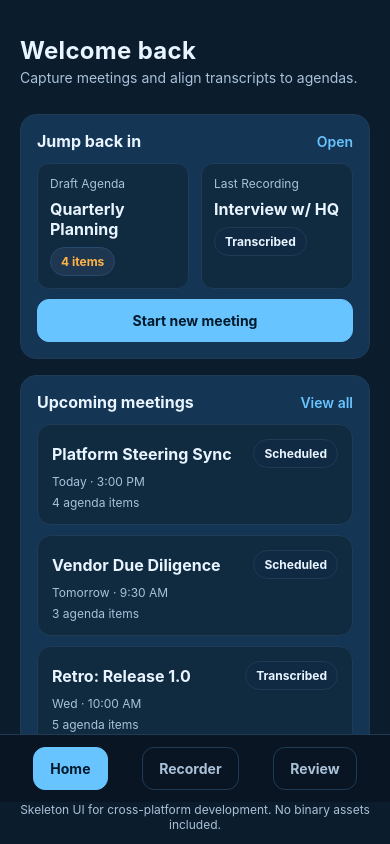
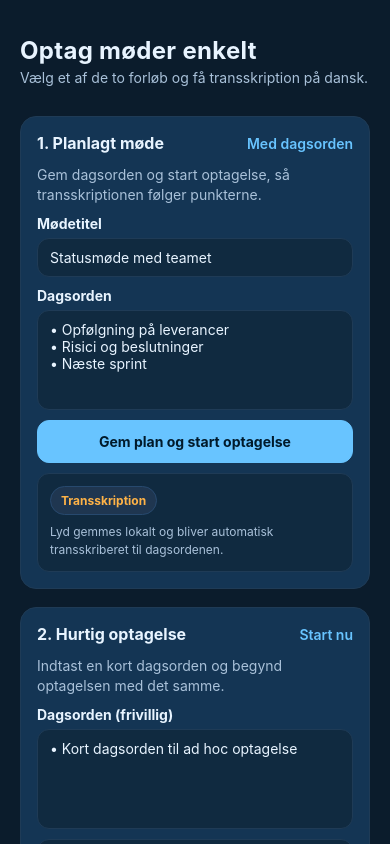
Before and after one commit to raid-consulting/Refmaster-mobile-app, a React Native app: screen / in a window 390 px wide. Built offline with nearby package versions, Linux system fonts and the light colour scheme.

Commit message:
Simplify to Danish meeting capture flows

```diff
--- a/App.tsx
+++ b/App.tsx
@@ -1,48 +1,15 @@
-import React, { useMemo, useState } from 'react';
-import { SafeAreaView, StatusBar, StyleSheet, Text, View } from 'react-native';
+import React from 'react';
+import { SafeAreaView, StatusBar, StyleSheet, View } from 'react-native';
 import { colors } from './src/theme/colors';
 import { HomeScreen } from './src/screens/HomeScreen';
-import { RecorderScreen } from './src/screens/RecorderScreen';
-import { ReviewScreen } from './src/screens/ReviewScreen';
-import { ActionButton } from './src/components/ActionButton';
-
-type TabKey = 'home' | 'recorder' | 'review';
-
-const tabCopy: Record<TabKey, string> = {
-  home: 'Home',
-  recorder: 'Recorder',
-  review: 'Review',
-};
 
 export default function App() {
-  const [tab, setTab] = useState<TabKey>('home');
-
-  const screen = useMemo(() => {
-    switch (tab) {
-      case 'recorder':
-        return <RecorderScreen />;
-      case 'review':
-        return <ReviewScreen />;
-      default:
-        return <HomeScreen />;
-    }
-  }, [tab]);
-
   return (
     <SafeAreaView style={styles.root}>
       <StatusBar barStyle="light-content" />
-      <View style={styles.screen}>{screen}</View>
-      <View style={styles.tabBar}>
-        {(['home', 'recorder', 'review'] as TabKey[]).map((key) => (
-          <ActionButton
-            key={key}
-            label={tabCopy[key]}
-            onPress={() => setTab(key)}
-            tone={tab === key ? 'primary' : 'ghost'}
-          />
-        ))}
+      <View style={styles.screen}>
+        <HomeScreen />
       </View>
-      <Text style={styles.helper}>Skeleton UI for cross-platform development. No binary assets included.</Text>
     </SafeAreaView>
   );
 }
@@ -55,19 +22,4 @@ const styles = StyleSheet.create({
   screen: {
     flex: 1,
   },
-  tabBar: {
-    flexDirection: 'row',
-    justifyContent: 'space-around',
-    paddingHorizontal: 16,
-    paddingVertical: 12,
-    backgroundColor: '#091522',
-    borderTopWidth: 1,
-    borderColor: colors.border,
-  },
-  helper: {
-    textAlign: 'center',
-    color: colors.textSecondary,
-    fontSize: 12,
-    paddingBottom: 12,
-  },
 });
--- a/src/screens/HomeScreen.tsx
+++ b/src/screens/HomeScreen.tsx
@@ -1,80 +1,74 @@
-import React from 'react';
-import { ScrollView, StyleSheet, Text, View } from 'react-native';
+import React, { useState } from 'react';
+import { ScrollView, StyleSheet, Text, TextInput, View } from 'react-native';
 import { colors } from '../theme/colors';
 import { Header } from '../components/Header';
 import { SectionCard } from '../components/SectionCard';
-import { MeetingListItem } from '../components/MeetingListItem';
 import { ActionButton } from '../components/ActionButton';
 import { Pill } from '../components/Pill';
 
-const meetings = [
-  {
-    id: '1',
-    title: 'Platform Steering Sync',
-    datetime: 'Today · 3:00 PM',
-    agendaCount: 4,
-    status: 'scheduled' as const,
-  },
-  {
-    id: '2',
-    title: 'Vendor Due Diligence',
-    datetime: 'Tomorrow · 9:30 AM',
-    agendaCount: 3,
-    status: 'scheduled' as const,
-  },
-  {
-    id: '3',
-    title: 'Retro: Release 1.0',
-    datetime: 'Wed · 10:00 AM',
-    agendaCount: 5,
-    status: 'complete' as const,
-  },
-];
+export const HomeScreen: React.FC = () => {
+  const [plannedTitle, setPlannedTitle] = useState('Statusmøde med teamet');
+  const [plannedAgenda, setPlannedAgenda] = useState(
+    '• Opfølgning på leverancer\n• Risici og beslutninger\n• Næste sprint',
+  );
+  const [quickAgenda, setQuickAgenda] = useState('• Kort dagsorden til ad hoc optagelse');
 
-export const HomeScreen: React.FC = () => (
+  return (
     <ScrollView contentContainerStyle={styles.container}>
-    <Header title="Welcome back" subtitle="Capture meetings and align transcripts to agendas." />
+      <Header title="Optag møder enkelt" subtitle="Vælg et af de to forløb og få transskription på dansk." />
 
-    <SectionCard title="Jump back in" actionLabel="Open">
-      <View style={styles.row}>
-        <View style={styles.progressCard}>
-          <Text style={styles.progressLabel}>Draft Agenda</Text>
-          <Text style={styles.progressValue}>Quarterly Planning</Text>
-          <Pill label="4 items" tone="accent" />
+      <SectionCard title="1. Planlagt møde" actionLabel="Med dagsorden">
+        <Text style={styles.helper}>Gem dagsorden og start optagelse, så transskriptionen følger punkterne.</Text>
+        <View style={styles.fieldGroup}>
+          <Text style={styles.label}>Mødetitel</Text>
+          <TextInput
+            style={styles.input}
+            placeholder="Titel for mødet"
+            placeholderTextColor={colors.textSecondary}
+            value={plannedTitle}
+            onChangeText={setPlannedTitle}
+          />
         </View>
-        <View style={styles.progressCard}>
-          <Text style={styles.progressLabel}>Last Recording</Text>
-          <Text style={styles.progressValue}>Interview w/ HQ</Text>
-          <Pill label="Transcribed" />
+        <View style={styles.fieldGroup}>
+          <Text style={styles.label}>Dagsorden</Text>
+          <TextInput
+            style={[styles.input, styles.multiline]}
+            placeholder="Tilføj punkter med linjeskift"
+            placeholderTextColor={colors.textSecondary}
+            multiline
+            value={plannedAgenda}
+            onChangeText={setPlannedAgenda}
+          />
         </View>
-      </View>
-      <ActionButton label="Start new meeting" />
-    </SectionCard>
-
-    <SectionCard title="Upcoming meetings" actionLabel="View all">
-      <View style={styles.list}>
-        {meetings.map((meeting) => (
-          <MeetingListItem key={meeting.id} {...meeting} />
-        ))}
+        <ActionButton label="Gem plan og start optagelse" />
+        <View style={styles.transcriptBox}>
+          <Pill label="Transskription" tone="accent" />
+          <Text style={styles.meta}>Lyd gemmes lokalt og bliver automatisk transskriberet til dagsordenen.</Text>
         </View>
       </SectionCard>
 
-    <SectionCard title="Recorder prep" actionLabel="Checklist">
-      <View style={styles.checklistRow}>
-        <Pill label="Mic access" tone="accent" />
-        <Text style={styles.meta}>Request permission before capturing audio.</Text>
+      <SectionCard title="2. Hurtig optagelse" actionLabel="Start nu">
+        <Text style={styles.helper}>Indtast en kort dagsorden og begynd optagelsen med det samme.</Text>
+        <View style={styles.fieldGroup}>
+          <Text style={styles.label}>Dagsorden (frivillig)</Text>
+          <TextInput
+            style={[styles.input, styles.multiline]}
+            placeholder="Skriv hvad mødet handler om"
+            placeholderTextColor={colors.textSecondary}
+            multiline
+            value={quickAgenda}
+            onChangeText={setQuickAgenda}
+          />
         </View>
-      <View style={styles.checklistRow}>
-        <Pill label="Storage" tone="accent" />
-        <Text style={styles.meta}>Files stay local until you upload for transcription.</Text>
-      </View>
-      <View style={styles.checklistRow}>
-        <Pill label="Agenda" tone="accent" />
-        <Text style={styles.meta}>Create or import agenda to enable alignment.</Text>
+        <ActionButton label="Start optagelse uden plan" tone="secondary" />
+        <View style={styles.transcriptBox}>
+          <Pill label="Live" tone="accent" />
+          <Text style={styles.meta}>Transskriptionen kører i baggrunden, og du kan tilføje noter mens der optages.</Text>
         </View>
       </SectionCard>
     </ScrollView>
   );
+};
 
 const styles = StyleSheet.create({
   container: {
@@ -82,43 +76,46 @@ const styles = StyleSheet.create({
     paddingHorizontal: 20,
     paddingTop: 24,
     paddingBottom: 48,
-    gap: 16,
+    gap: 18,
   },
-  row: {
-    flexDirection: 'row',
-    gap: 12,
+  helper: {
+    color: colors.textSecondary,
+    fontSize: 14,
+    lineHeight: 20,
   },
-  progressCard: {
-    flex: 1,
+  fieldGroup: {
+    gap: 6,
+  },
+  label: {
+    color: colors.textPrimary,
+    fontWeight: '700',
+    fontSize: 14,
+  },
+  input: {
     backgroundColor: colors.surface,
-    borderRadius: 12,
-    padding: 12,
-    borderWidth: 1,
-    borderColor: colors.border,
-    gap: 8,
-  },
-  progressLabel: {
-    color: colors.textSecondary,
-    fontSize: 12,
-  },
-  progressValue: {
-    color: colors.textPrimary,
-    fontSize: 16,
-    fontWeight: '700',
-  },
-  list: {
-    gap: 10,
-  },
-  checklistRow: {
-    backgroundColor: colors.surface,
-    padding: 12,
     borderRadius: 12,
     borderWidth: 1,
     borderColor: colors.border,
-    gap: 6,
+    color: colors.textPrimary,
+    paddingHorizontal: 12,
+    paddingVertical: 10,
+    fontSize: 14,
+  },
+  multiline: {
+    minHeight: 100,
+    textAlignVertical: 'top',
+  },
+  transcriptBox: {
+    backgroundColor: colors.surface,
+    borderRadius: 12,
+    borderWidth: 1,
+    borderColor: colors.border,
+    padding: 12,
+    gap: 8,
   },
   meta: {
     color: colors.textSecondary,
     fontSize: 12,
+    lineHeight: 18,
   },
 });
```
Lines whose indentation alone changed are shown as unchanged.
